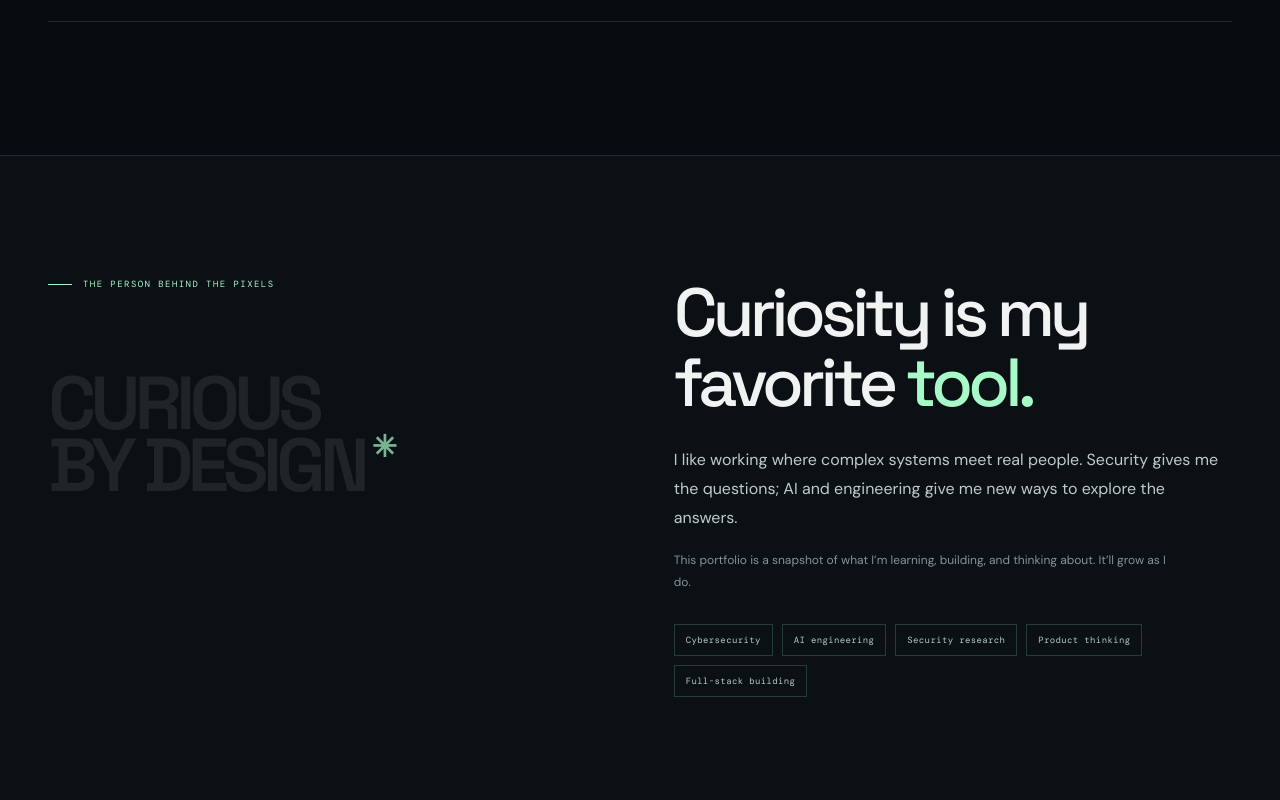
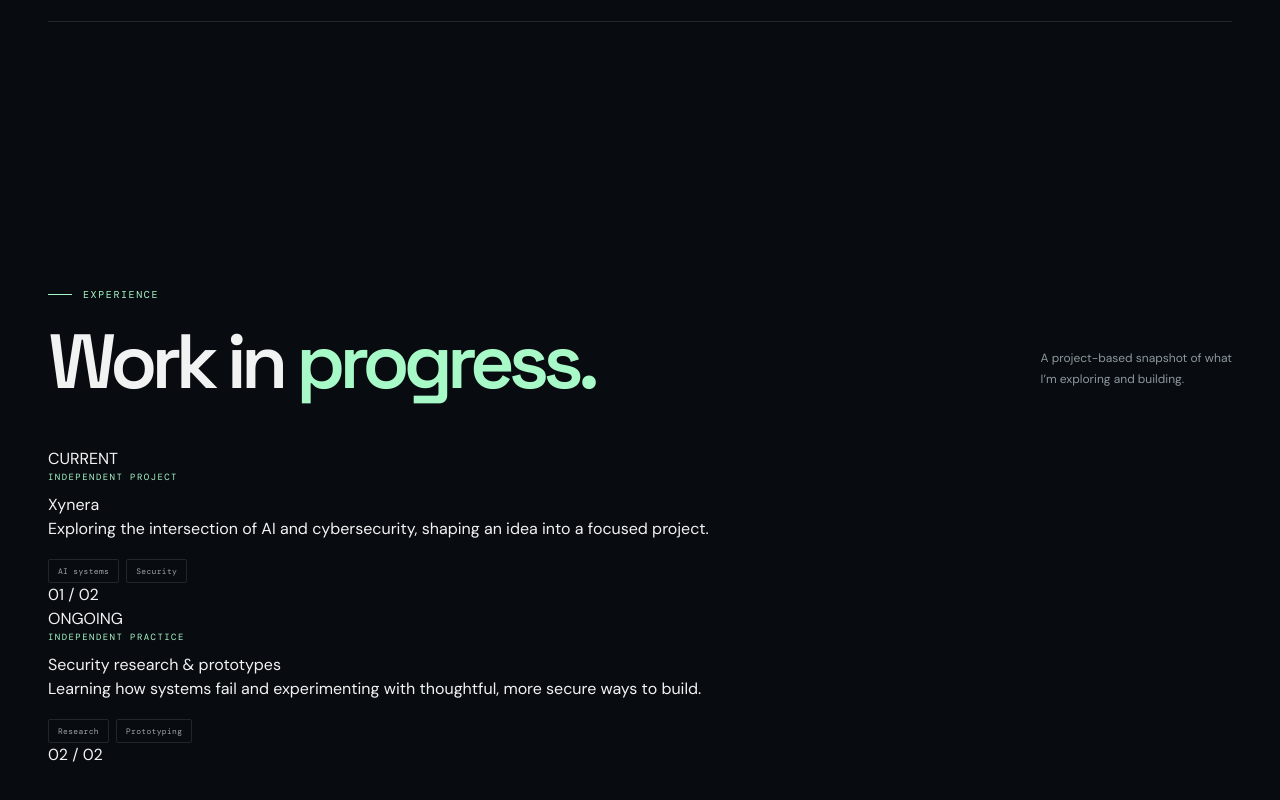
Before and after one commit to Shivansh788/Shivansh788.github.io, a Next.js app: page / in a window 1280 px wide. Shown: the part 1904-2704 px from the top of the page. Built offline with nearby package versions, Linux system fonts and the light colour scheme.

Commit message:
Add experience and skills sections

```diff
--- a/src/app/page.tsx
+++ b/src/app/page.tsx
@@ -32,6 +32,29 @@ const projects = [
 
 const capabilities = ["Cybersecurity", "AI engineering", "Security research", "Product thinking", "Full-stack building"];
 
+const experience = [
+  {
+    period: "CURRENT",
+    title: "Xynera",
+    kind: "INDEPENDENT PROJECT",
+    description: "Exploring the intersection of AI and cybersecurity, shaping an idea into a focused project.",
+    tags: ["AI systems", "Security"],
+  },
+  {
+    period: "ONGOING",
+    title: "Security research & prototypes",
+    kind: "INDEPENDENT PRACTICE",
+    description: "Learning how systems fail and experimenting with thoughtful, more secure ways to build.",
+    tags: ["Research", "Prototyping"],
+  },
+];
+
+const skillGroups = [
+  { name: "Security", note: "01 / FOCUS", skills: ["Cybersecurity", "Security research", "Secure systems"] },
+  { name: "AI & systems", note: "02 / FOCUS", skills: ["AI engineering", "Intelligent systems", "AI × security"] },
+  { name: "Web engineering", note: "03 / TOOLKIT", skills: ["React", "Next.js", "TypeScript", "Tailwind CSS", "Motion"] },
+];
+
 function ArrowUpRight() {
   return <span aria-hidden="true" className="arrow">↗</span>;
 }
@@ -48,8 +71,10 @@ export default function Home() {
       <header className="topbar wrap">
         <a className="wordmark" href="#home" aria-label="Shivansh Soni, home"><span className="wordmark-mark">S<span>.</span></span><span>SHIVANSH SONI</span></a>
         <nav aria-label="Main navigation">
-          <a href="#work">Work</a>
-          <a href="#about">About</a>
+          <a className="nav-work" href="#work">Work</a>
+          <a href="#experience">Experience</a>
+          <a href="#skills">Skills</a>
+          <a className="nav-about" href="#about">About</a>
           <a href="#contact">Contact <ArrowUpRight /></a>
         </nav>
         <a className="availability" href="#contact"><span className="live-dot" /> OPEN TO OPPORTUNITIES</a>
@@ -109,6 +134,38 @@ export default function Home() {
         </div>
       </section>
 
+      <section className="experience-section section wrap" id="experience">
+        <div className="section-head">
+          <div><p className="eyebrow"><span className="eyebrow-line" /> EXPERIENCE</p><h2>Work in <em>progress.</em></h2></div>
+          <p className="section-note">A project-based snapshot of what<br />I’m exploring and building.</p>
+        </div>
+        <div className="experience-list">
+          {experience.map((item, index) => (
+            <motion.article className="experience-item" key={item.title} initial={{ opacity: 0, y: 24 }} whileInView={{ opacity: 1, y: 0 }} viewport={{ once: true, amount: 0.25 }} transition={{ duration: 0.6, delay: index * 0.1 }}>
+              <div className="experience-rail"><span>{item.period}</span><i /></div>
+              <div className="experience-content"><p className="project-kind">{item.kind}</p><h3>{item.title}</h3><p className="experience-description">{item.description}</p><div className="tag-row">{item.tags.map(tag => <span className="tag" key={tag}>{tag}</span>)}</div></div>
+              <span className="experience-index">0{index + 1} / 0{experience.length}</span>
+            </motion.article>
+          ))}
+        </div>
+      </section>
+
+      <section className="skills-section section" id="skills">
+        <div className="wrap">
+          <div className="section-head">
+            <div><p className="eyebrow"><span className="eyebrow-line" /> SKILLS</p><h2>What I work <em>with.</em></h2></div>
+            <p className="section-note">A few areas and tools shaping<br />the way I build.</p>
+          </div>
+          <div className="skill-grid">
+            {skillGroups.map((group, index) => (
+              <motion.article className="skill-card" key={group.name} initial={{ opacity: 0, y: 22 }} whileInView={{ opacity: 1, y: 0 }} viewport={{ once: true, amount: 0.3 }} transition={{ duration: 0.55, delay: index * 0.1 }}>
+                <div className="skill-card-top"><span>{group.note}</span><i>✳</i></div><h3>{group.name}</h3><div className="skill-tags">{group.skills.map((skill, skillIndex) => <motion.span key={skill} initial={{ opacity: 0, scale: 0.94 }} whileInView={{ opacity: 1, scale: 1 }} viewport={{ once: true }} transition={{ delay: index * 0.1 + skillIndex * 0.045 }}>{skill}</motion.span>)}</div>
+              </motion.article>
+            ))}
+          </div>
+        </div>
+      </section>
+
       <section className="about-section section" id="about">
         <div className="wrap about-layout">
           <div className="about-label"><p className="eyebrow"><span className="eyebrow-line" /> THE PERSON BEHIND THE PIXELS</p><div className="about-stamp">CURIOUS<br />BY DESIGN<span>✳</span></div></div>
```
